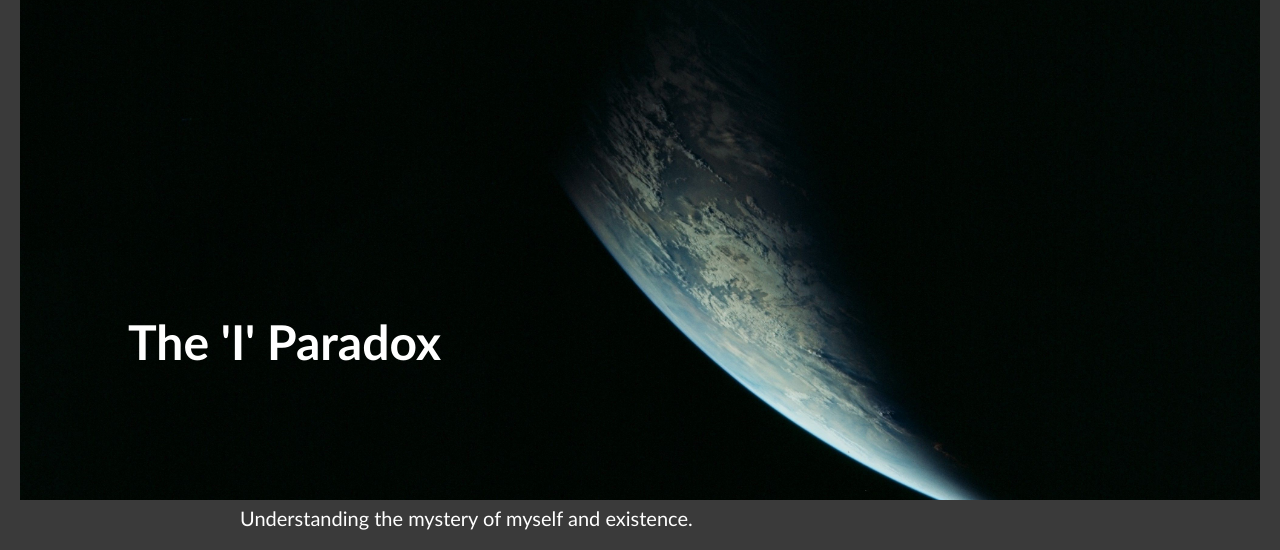
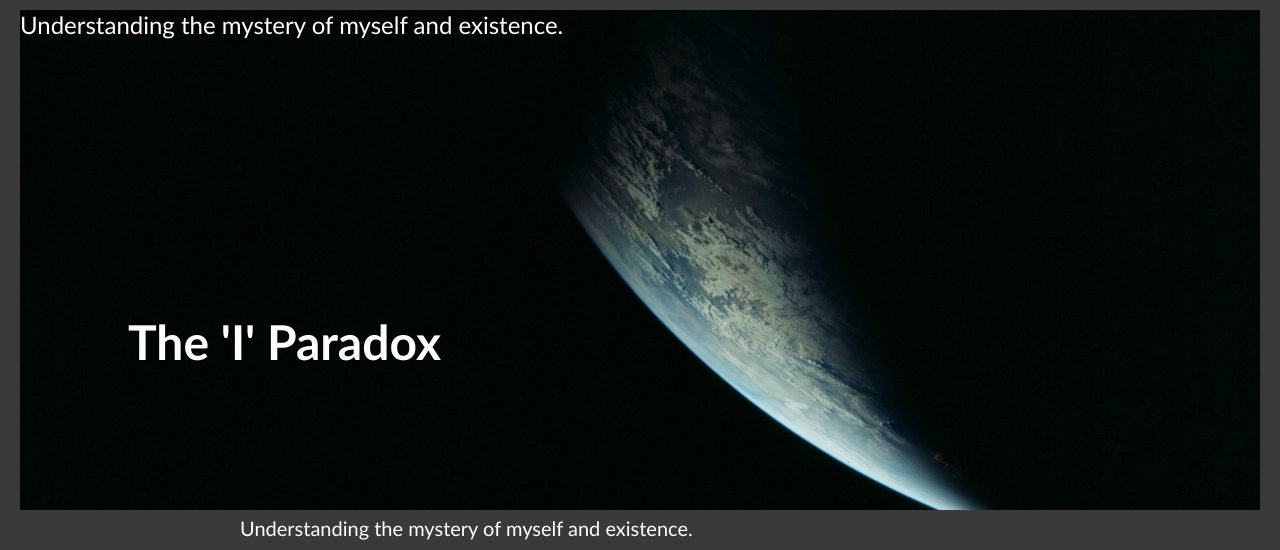
Before and after one commit to OmJadhav1905/myflaskblog, a Flask app: page / in a window 1280 px wide. Shown: the part 59-609 px from the top of the page. Run offline with Flask 3, Linux system fonts and the light colour scheme.

Commit message:
Add tagline below blog title on hero image

```diff
--- a/templates/base.html
+++ b/templates/base.html
@@ -20,6 +20,10 @@
         background-repeat: no-repeat;
     }
 
+    .hero-content {
+        margin-left: 10%; /* adjust horizontal placement */
+    }
+
     .blog-title {
         position: absolute;
         left: 10%; /* adjust horizontal placement */
@@ -28,6 +32,13 @@
         font-size: 48px; /* adjust size as desired */
         color: white;
         font-weight: bold;
+        font-family: Calibri, sans-serif;
+    }
+
+    .tagline {
+        font-size: 24px; /* adjust as desired */
+        color: white;
+        margin-top: 10px;
         font-family: Calibri, sans-serif;
     }
 
@@ -71,6 +82,7 @@
 
     <div class="hero-image" style="background-image: url('{{ url_for('static', filename='earth.jpg') }}');">
         <div class="blog-title">The 'I' Paradox</div>
+        <div class="tagline">Understanding the mystery of myself and existence.</div>
     </div>
 
 
```
